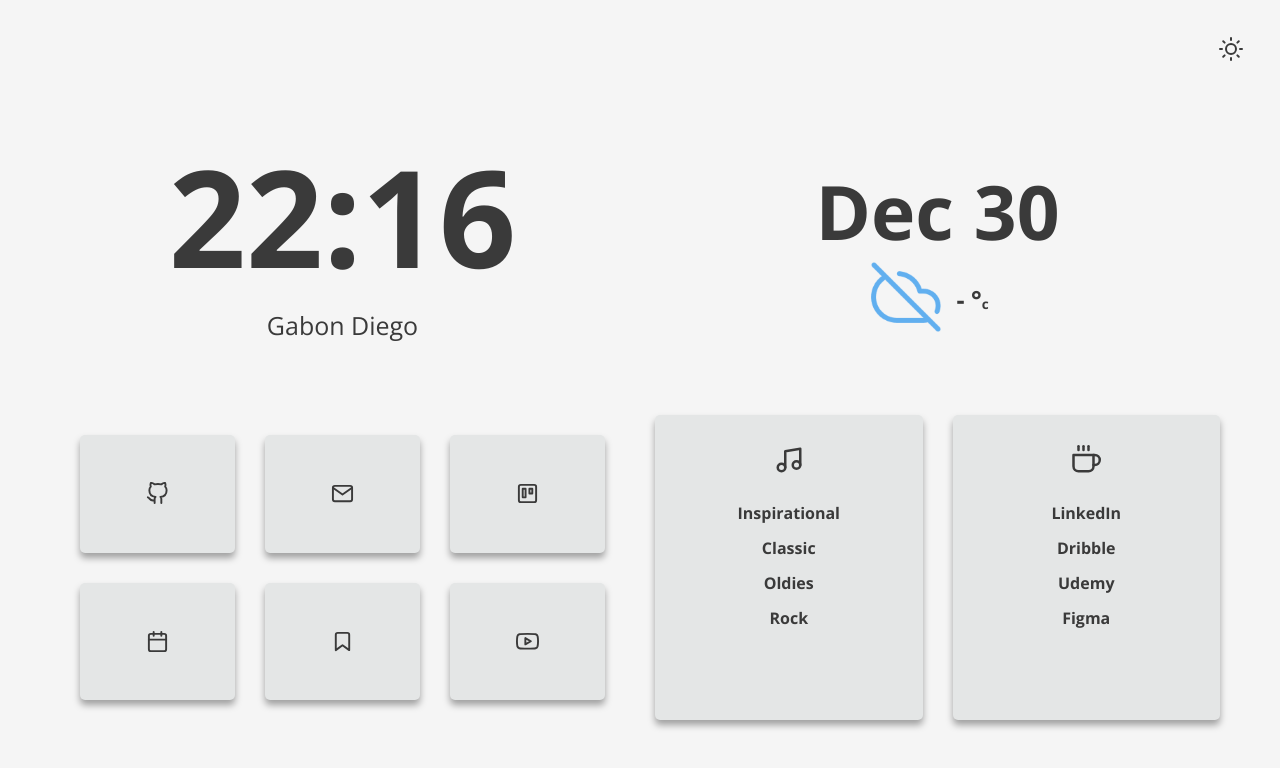
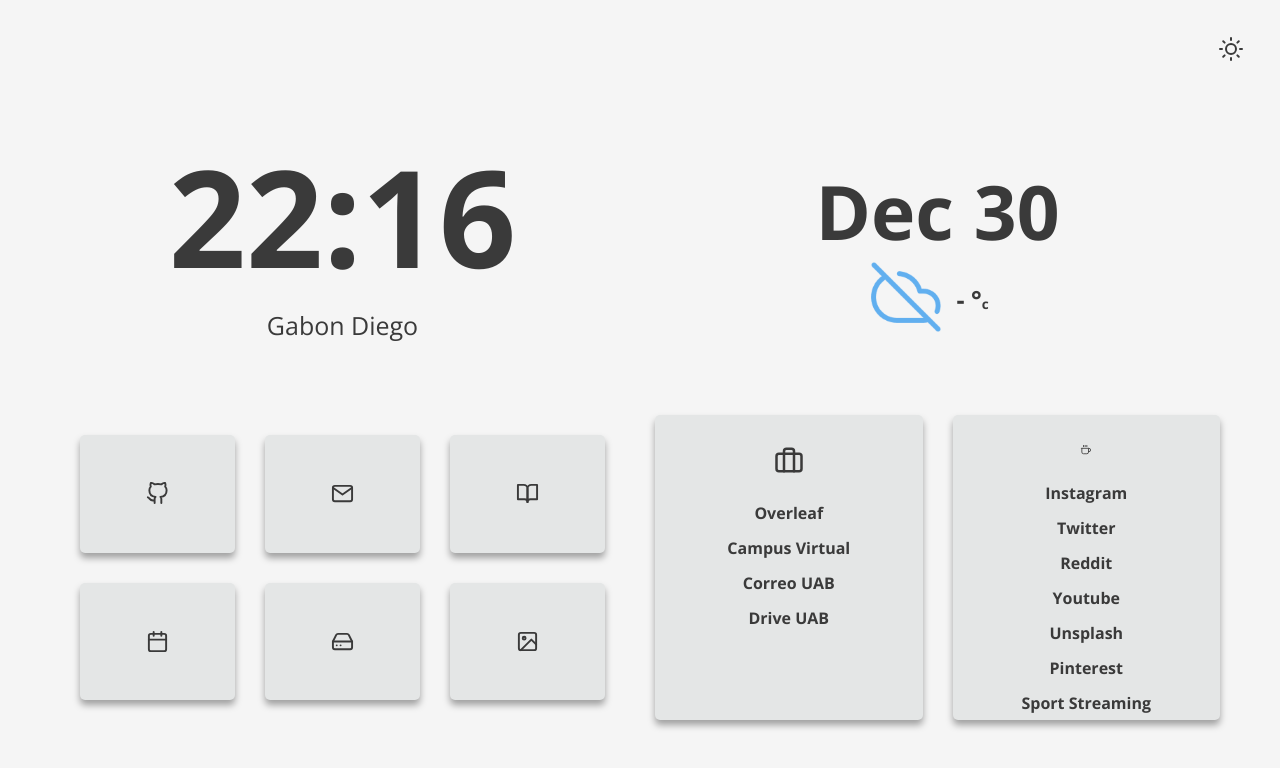
Before and after one commit to diegocarba99/homepage, a website: page index.html in a window 1280 px wide. Drawn offline with nearby package versions, Linux system fonts and the light colour scheme; no server answers.

Commit message:
customized links

```diff
--- a/index.html
+++ b/index.html
@@ -61,80 +61,98 @@
                 </a>
                 <a
                     target="blank"
-                    href="https://flipboard.com/"
+                    href="https://drive.google.com/drive/my-drive"
                     class="qlink__link qlink__link-4"
                 >
-                    <i class="qlink__icon" data-feather="bookmark"></i>
+                    <i class="qlink__icon" data-feather="hard-drive"></i>
                 </a>
                 <a
-                    href="https://columns.app"
+                    href="https://bundlednotes.com/bundles"
                     target="blank"
                     class="qlink__link qlink__link-5"
                 >
-                    <i class="qlink__icon" data-feather="trello"></i>
+                    <i class="qlink__icon" data-feather="book-open"></i>
                 </a>
                 <a
                     target="blank"
-                    href="https://www.youtube.com/"
+                    href="https://photos.google.com/"
                     class="qlink__link qlink__link-6"
                 >
-                    <i class="qlink__icon" data-feather="youtube"></i>
+                    <i class="qlink__icon" data-feather="image"></i>
                 </a>
             </div>
 
             <div class="card qlist qlist__1">
-                <i class="qlist__head" data-feather="music"></i>
+                <i class="qlist__head" data-feather="briefcase"></i>
                 <a
                     target="blank"
-                    href="https://www.youtube.com/watch?v=dQw4w9WgXcQ"
+                    href="https://www.overleaf.com/project"
                     class="qlist__link"
-                    >Inspirational</a
+                    >Overleaf</a
                 >
                 <a
                     target="blank"
-                    href="https://www.youtube.com/watch?v=dQw4w9WgXcQ"
+                    href="https://e-aules.uab.cat/2020-21/my/"
                     class="qlist__link"
-                    >Classic</a
+                    >Campus Virtual</a
                 >
                 <a
                     target="blank"
-                    href="https://www.youtube.com/watch?v=dQw4w9WgXcQ"
+                    href="https://mail.google.com/mail/u/1/#inbox"
                     class="qlist__link"
-                    >Oldies</a
+                    >Correo UAB</a
                 >
                 <a
                     target="blank"
-                    href="https://www.youtube.com/watch?v=dQw4w9WgXcQ"
+                    href="https://drive.google.com/drive/u/1/my-drive"
                     class="qlist__link"
-                    >Rock</a
+                    >Drive UAB</a
                 >
             </div>
 
             <div class="card qlist qlist__2">
                 <i class="qlist__head" data-feather="coffee"></i>
                 <a
-                    href="https://www.linkedin.com"
+                    href="https://www.instagram.com/"
                     target="blank"
                     class="qlist__link"
-                    >LinkedIn</a
+                    >Instagram</a
                 >
                 <a
-                    href="https://dribbble.com/"
+                    href="https://twitter.com/home"
                     target="blank"
                     class="qlist__link"
-                    >Dribble</a
+                    >Twitter</a
                 >
                 <a
-                    href="https://www.udemy.com/"
+                    href="https://www.reddit.com/"
                     target="blank"
                     class="qlist__link"
-                    >Udemy</a
+                    >Reddit</a
                 >
                 <a
-                    href="https://www.figma.com/files/recent"
+                    href="https://www.youtube.com/"
                     target="blank"
                     class="qlist__link"
-                    >Figma</a
+                    >Youtube</a
+                >
+                <a
+                    href="https://unsplash.com/"
+                    target="blank"
+                    class="qlist__link"
+                    >Unsplash</a
+                >
+                <a
+                    href="https://www.pinterest.es/"
+                    target="blank"
+                    class="qlist__link"
+                    >Pinterest</a
+                >
+                <a
+                    href="https://es.vipleague.lc/formula-1-sports-stream"
+                    target="blank"
+                    class="qlist__link"
+                    >Sport Streaming</a
                 >
             </div>
         </div>
```
